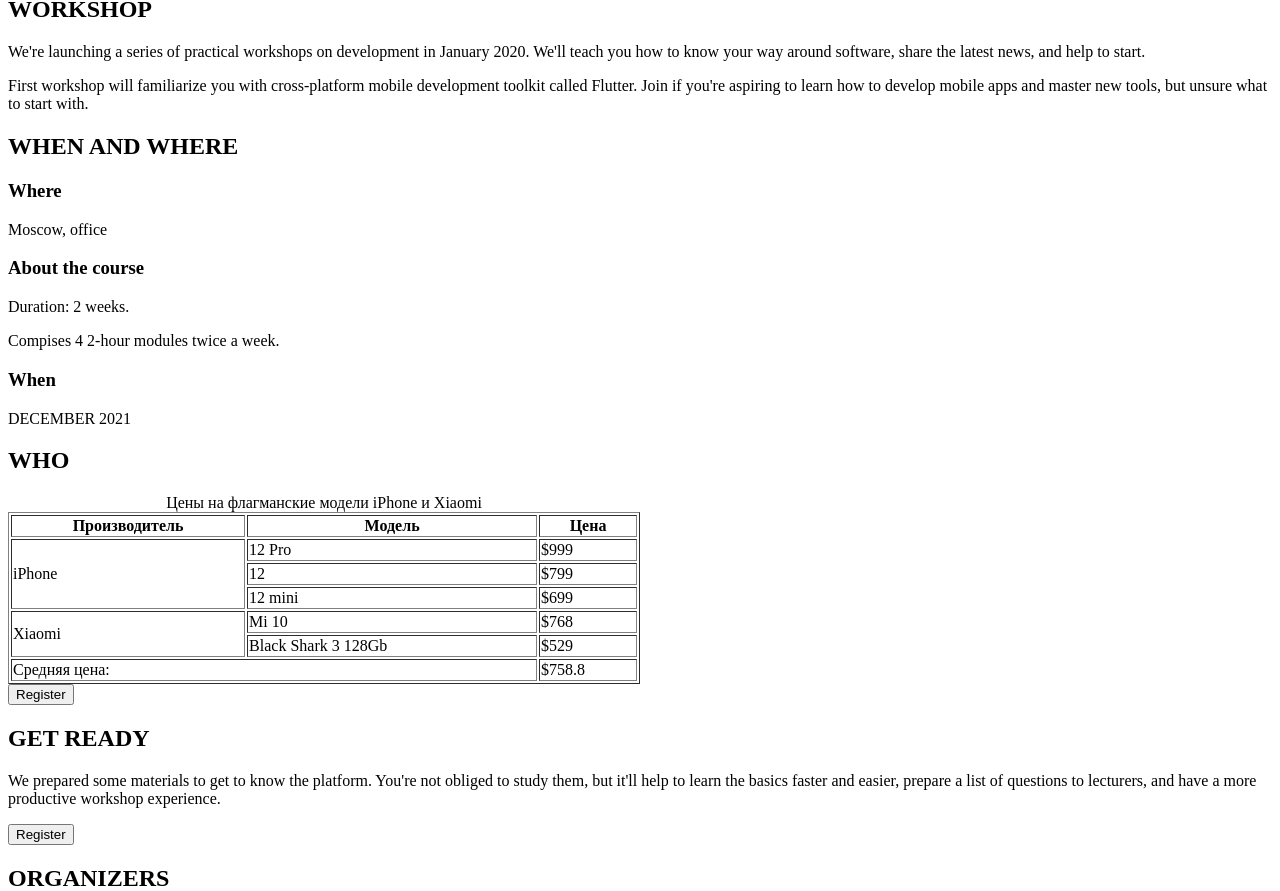
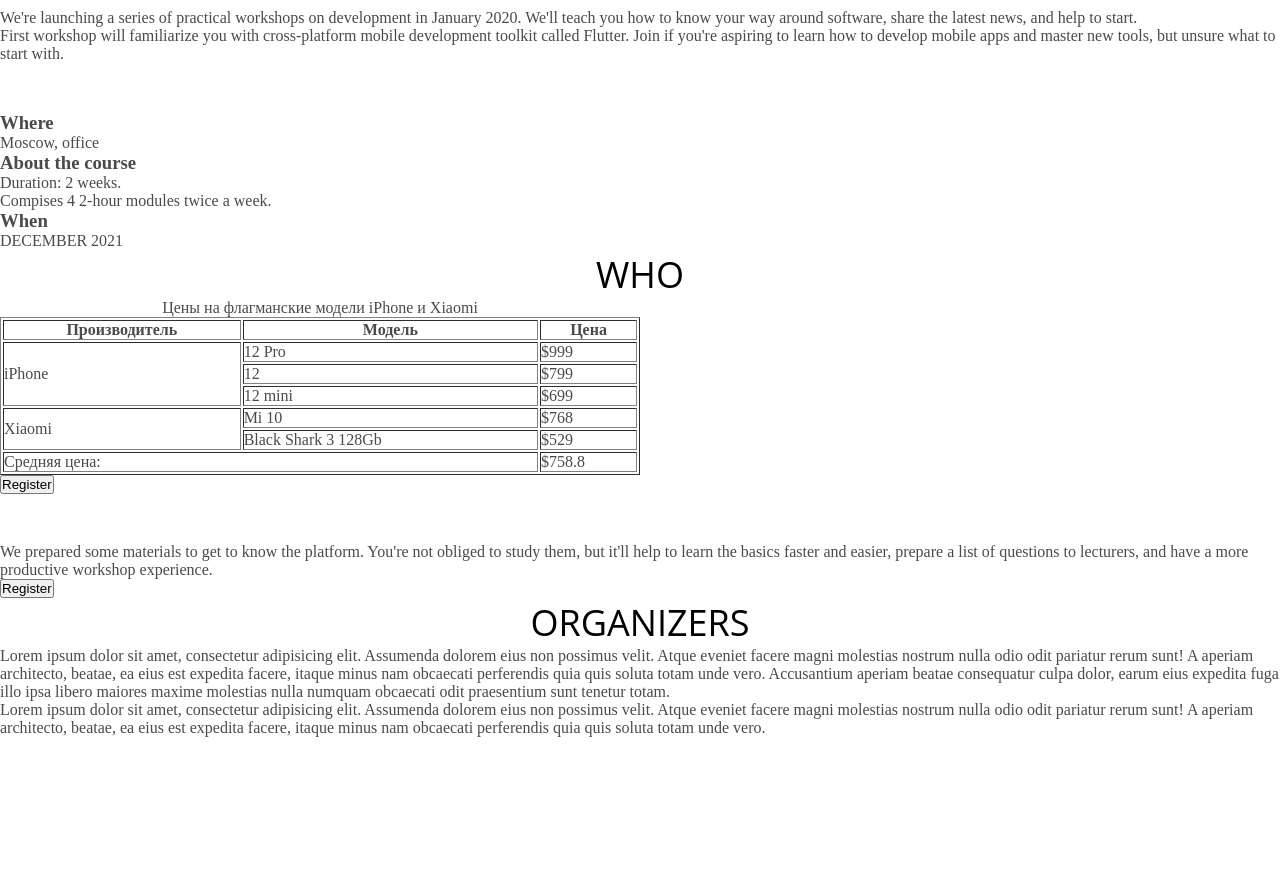
Before and after one commit to JuniorPita/lu-work-01, a plain HTML site: page index.html in a window 1280 px wide. Shown: the part 830-1721 px from the top of the page. After the commit the page ends 1567 px from the top, so only its background shows below. Drawn offline with Linux system fonts and the light colour scheme.

Commit message:
Added css file with some styles

```diff
--- /dev/null
+++ b/assets/css/style.css
@@ -0,0 +1,42 @@
+* {
+    margin: 0;
+    padding: 0;
+    box-sizing: border-box;
+}
+
+body {
+    font-size: 16px;
+    color: #4A4A4A;
+}
+
+#block1 {
+    background: linear-gradient(0deg, rgba(255, 133, 22, 0.5), rgba(255, 133, 22, 0.5));
+    color: #FFFFFF;
+}
+
+#block1 h1 {
+    font-family: 'Open Sans', sans-serif;
+    font-weight: 800;
+    font-size: 56px;
+    text-align: center;
+    text-transform: uppercase;
+}
+
+h2 {
+    font-family: 'Open Sans', sans-serif;
+    font-weight: 400;
+    font-size: 36px;
+    text-align: center;
+    text-transform: uppercase;
+}
+
+#block2 h2,
+#block4 h2,
+#block6 h2 {
+    color: #000000;
+}
+
+#block3 h2,
+#block5 h2 {
+    color: #FFFFFF;
+}
--- a/index.html
+++ b/index.html
@@ -8,9 +8,10 @@
     <meta name="keywords" content="homework, hw, juniorpita, tasks, questions, learnup, first homework, work">
     <meta name="author" content="JuniorPita">
     <title>First Homework</title>
+    <link rel="stylesheet" href="./assets/css/style.css">
 </head>
 <body>
-    <div>
+    <div id="block1">
         <table style="width: 100%">
             <tr>
                 <td>
@@ -39,7 +40,7 @@
         <button>REGISTER</button>
     </div>
 
-    <div>
+    <div id="block2">
         <h2>WORKSHOP</h2>
         <p>
             We're launching a series of practical workshops on development in January 2020. We'll
@@ -53,7 +54,7 @@
         </p>
     </div>
 
-    <div>
+    <div id="block3">
         <h2>WHEN AND WHERE</h2>
         <div>
             <div>
@@ -74,7 +75,7 @@
         </div>
     </div>
 
-    <div>
+    <div id="block4">
         <h2>WHO</h2>
 
         <table border="1" width="50%">
@@ -130,7 +131,7 @@
         <button>Register</button>
     </div>
 
-    <div>
+    <div id="block5">
         <h2>GET READY</h2>
         <p>
             We prepared some materials to get to know the platform. You're not obliged to study them,
@@ -140,7 +141,7 @@
         <button>Register</button>
     </div>
 
-    <div>
+    <div id="block6">
         <h2>ORGANIZERS</h2>
         <p>
             Lorem ipsum dolor sit amet, consectetur adipisicing elit. Assumenda dolorem eius non
```
